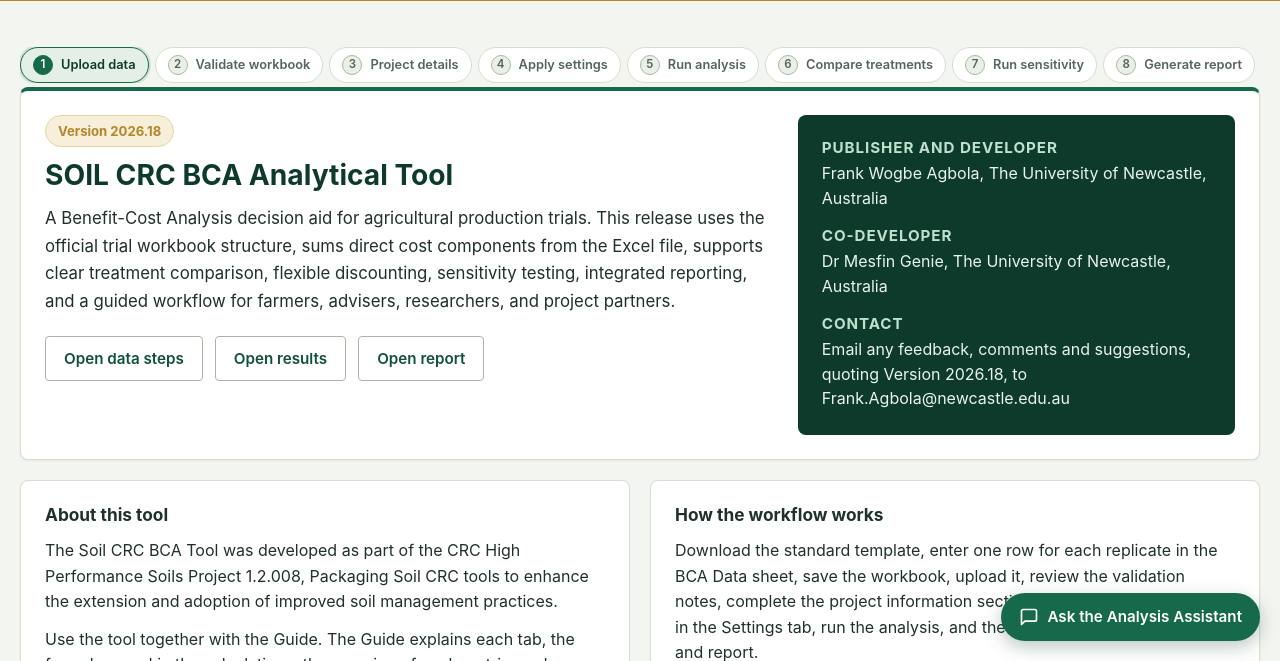
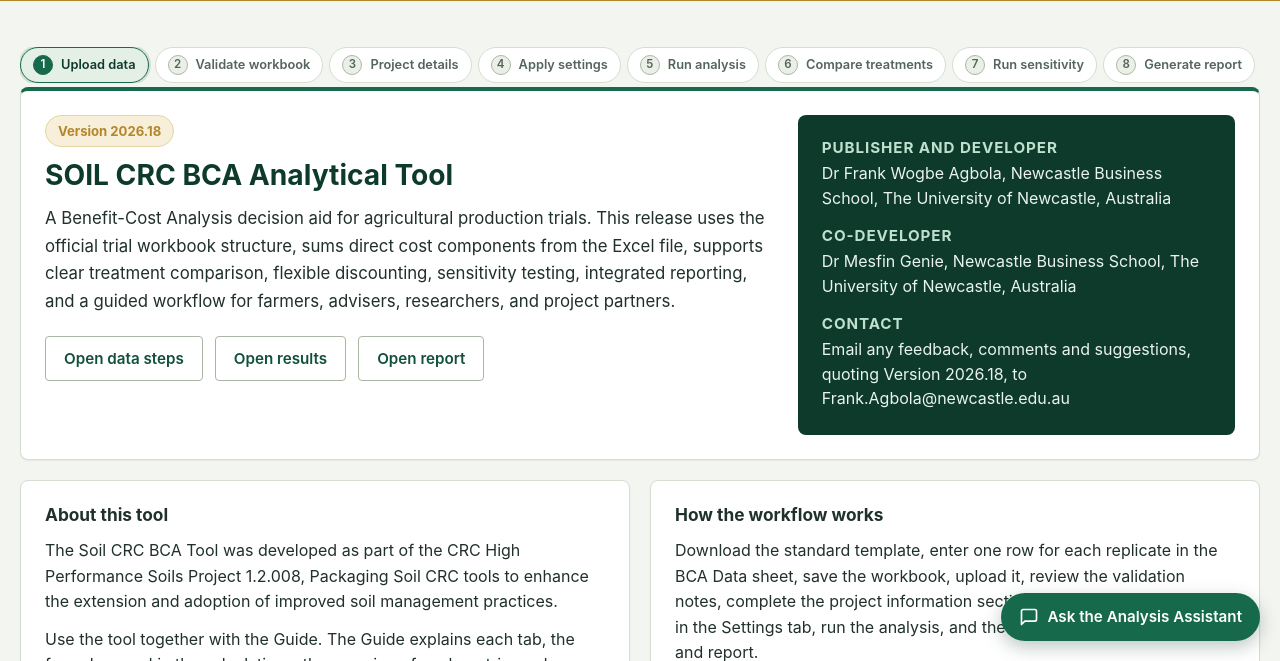
Before and after one commit to DrGenie/farming-bca-tool-v18, a plain HTML site: page index.html in a window 1280 px wide. Shown: the part 139-800 px from the top of the page. Drawn offline with Linux system fonts and the light colour scheme.

Commit message:
Update index.html

```diff
--- a/index.html
+++ b/index.html
@@ -4,7 +4,7 @@
   <meta charset="utf-8" />
   <meta name="viewport" content="width=device-width, initial-scale=1" />
   <meta name="theme-color" content="#0d3a2b" />
-  <meta name="description" content="SOIL CRC Benefit-Cost Analysis Tool — a decision aid for agricultural production trials." />
+  <meta name="description" content="SOIL CRC Benefit-Cost Analysis Tool - a decision aid for agricultural production trials." />
   <title>SOIL CRC Benefit-Cost Analysis Tool</title>
   <link rel="stylesheet" href="styles.css?v=18-1" />
 </head>
@@ -63,9 +63,9 @@
         <div class="hero-right">
           <div class="cover-panel">
             <h3>Publisher and developer</h3>
-            <p>Frank Wogbe Agbola, The University of Newcastle, Australia</p>
+            <p>Dr Frank Wogbe Agbola, Newcastle Business School, The University of Newcastle, Australia</p>
             <h3>Co-developer</h3>
-            <p>Dr Mesfin Genie, The University of Newcastle, Australia</p>
+            <p>Dr Mesfin Genie, Newcastle Business School, The University of Newcastle, Australia</p>
             <h3>Contact</h3>
             <p>Email any feedback, comments and suggestions, quoting Version 2026.18, to Frank.Agbola@newcastle.edu.au</p>
           </div>
```
